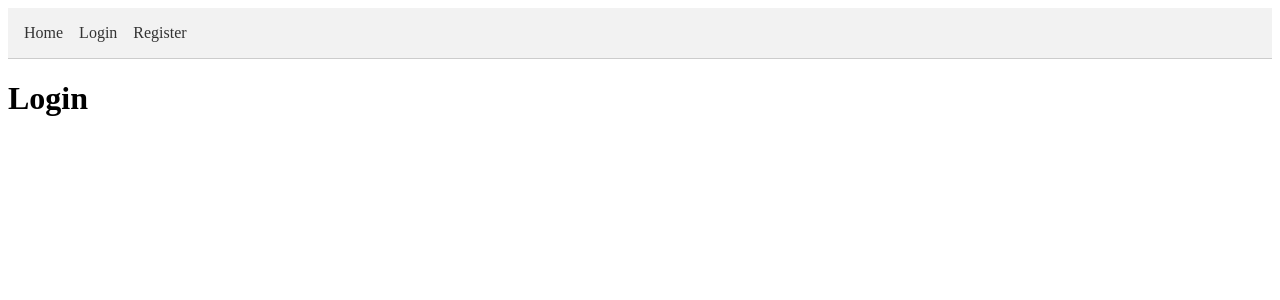
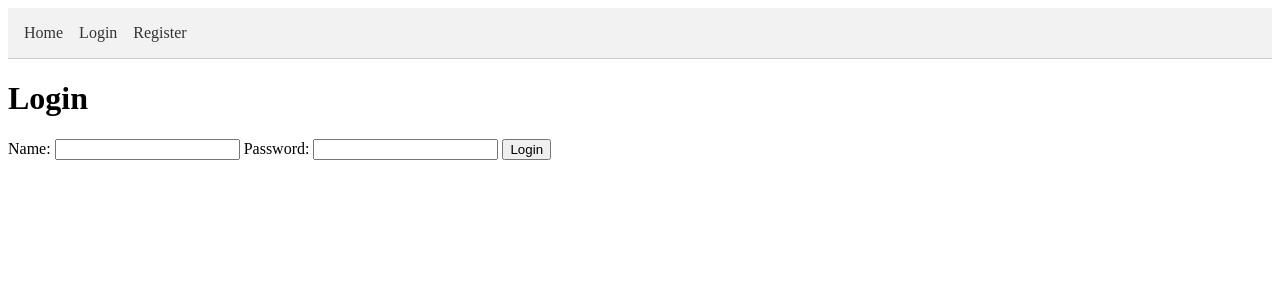
Before and after one commit to Vivianmurathimi/Programming-3-Homework, a SvelteKit app: page /login in a window 1280 px wide. Shown: the top 300 px of the page. Built offline with nearby package versions, Linux system fonts and the light colour scheme.

Commit message:
Login page for user authentication.

```diff
--- a/src/routes/(frontend)/login/+page.svelte
+++ b/src/routes/(frontend)/login/+page.svelte
@@ -1,9 +1,42 @@
 <script lang="ts">
 	import { goto } from '$app/navigation';
+	import { currentUser } from '$lib/stores';
+	import { onMount } from 'svelte';
+
+	let name = '';
+	let password = '';
 	let error = '';
+	let redirectToRegister = false;
+
+	onMount(() => {
+		name = '';
+		password = '';
+		error = '';
+		redirectToRegister = false;
+	});
 
 	async function handleLogin() {
-		// TODO: implement sign-in logic and if successful redirect the user to /dashboard
+		try {
+			const res = await fetch('/api/auth/login', {
+				method: 'POST',
+				body: JSON.stringify({ name, password }),
+				headers: { 'Content-Type': 'application/json' }
+			});
+
+			if (!res.ok) {
+				const message = await res.text();
+				error = message || 'Login failed';
+				// If login failed, offer to redirect to register
+				redirectToRegister = true;
+				return;
+			}
+
+			const user = await res.json();
+			currentUser.set(user);
+			goto('/dashboard');
+		} catch (err) {
+			error = 'An unexpected error occurred';
+		}
 	}
 </script>
 
@@ -11,4 +44,18 @@
 
 {#if error}<p style="color: red;">{error}</p>{/if}
 
-<!--login form here-->
+<form on:submit|preventDefault={handleLogin}>
+	<label>
+		Name:
+		<input type="text" bind:value={name} required />
+	</label>
+	<label>
+		Password:
+		<input type="password" bind:value={password} required />
+	</label>
+	<button type="submit">Login</button>
+</form>
+
+{#if redirectToRegister}
+	<p>Don't have an account? <a href="/register">Register here</a>.</p>
+{/if}
```
